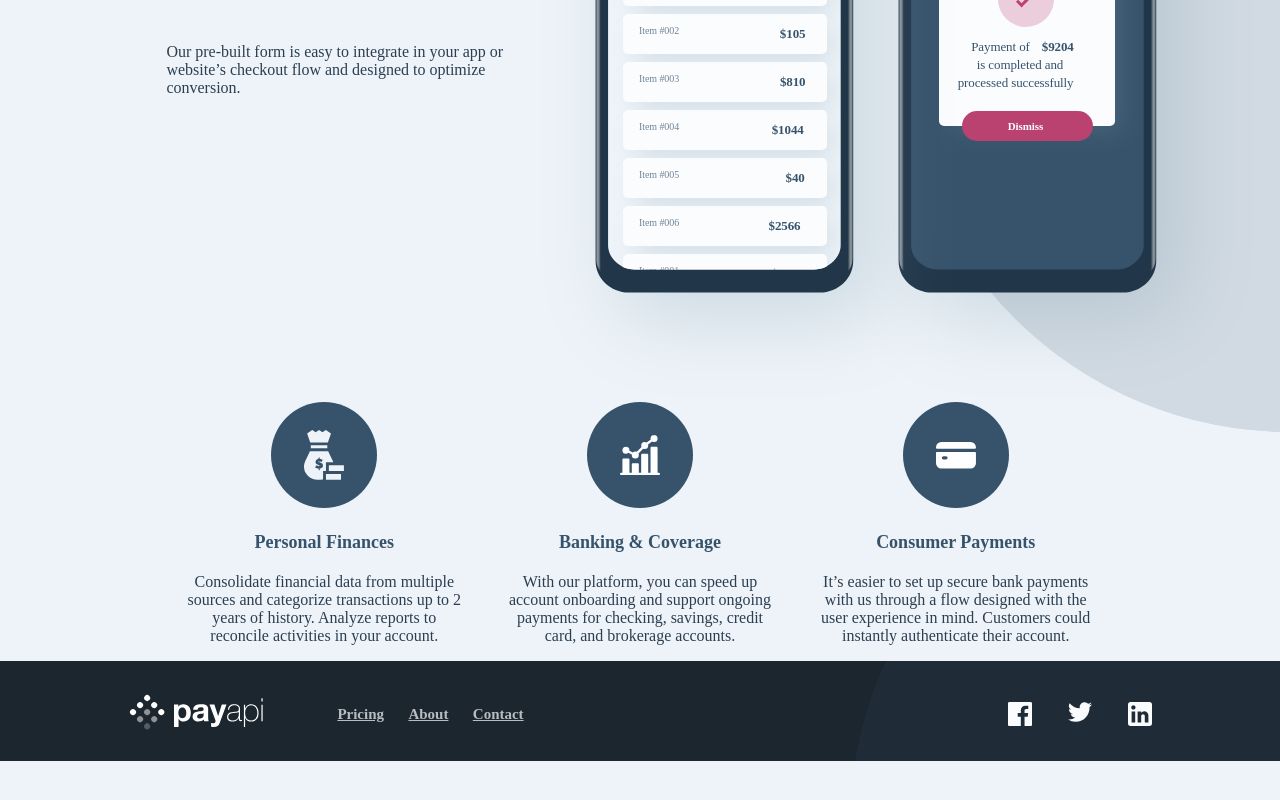
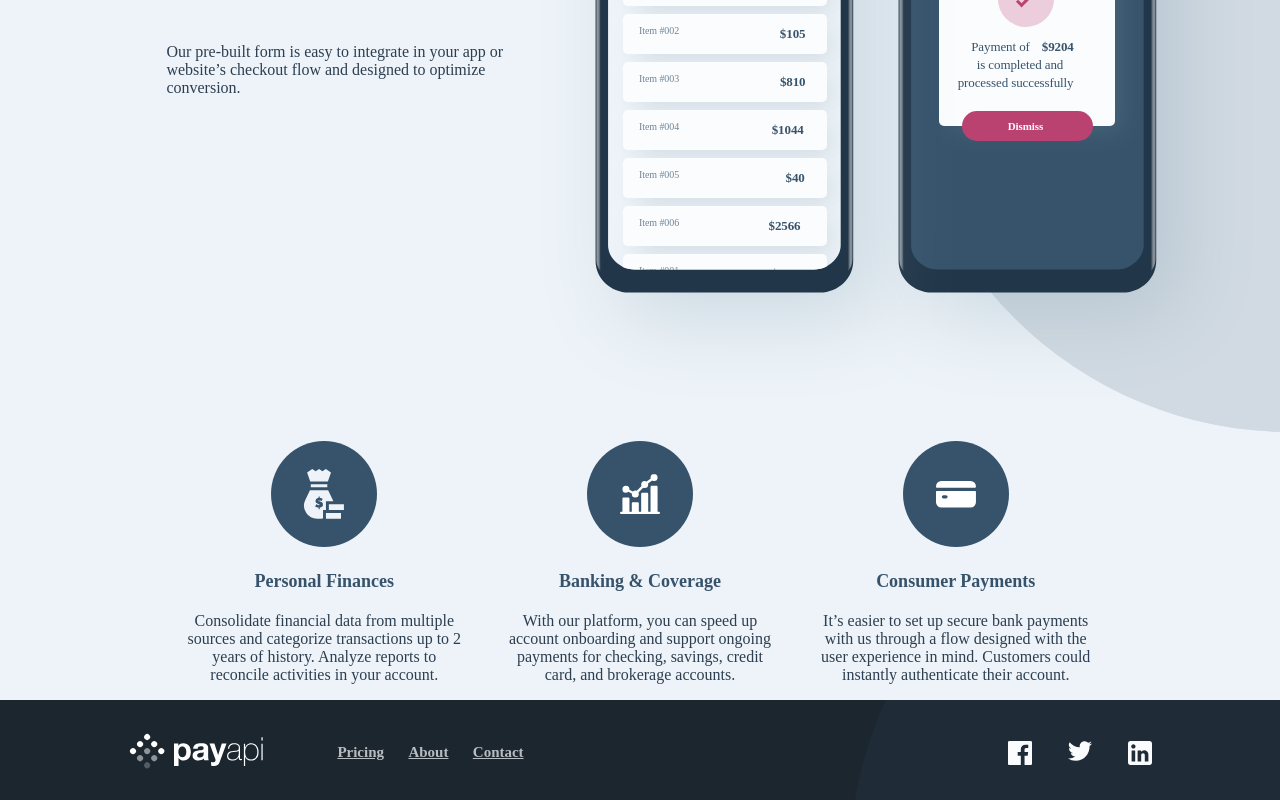
Before and after one commit to marhallab/PayApiWebsite, a Vue app in the folder payapi-web/: page /#/ in a window 1280 px wide. Shown: the part 2027-2827 px from the top of the page. Before the commit the page ends 2788 px from the top, so only its background shows below. Built offline with nearby package versions, Linux system fonts and the light colour scheme.

Commit message:
Add small padding to top

```diff
--- a/payapi-web/src/views/Home.vue
+++ b/payapi-web/src/views/Home.vue
@@ -369,6 +369,7 @@ p {
   justify-content: space-around;
   padding-left: 13%;
   padding-right: 13%;
+  padding-top: 3%;
 }
 
 .section4 p {
```
